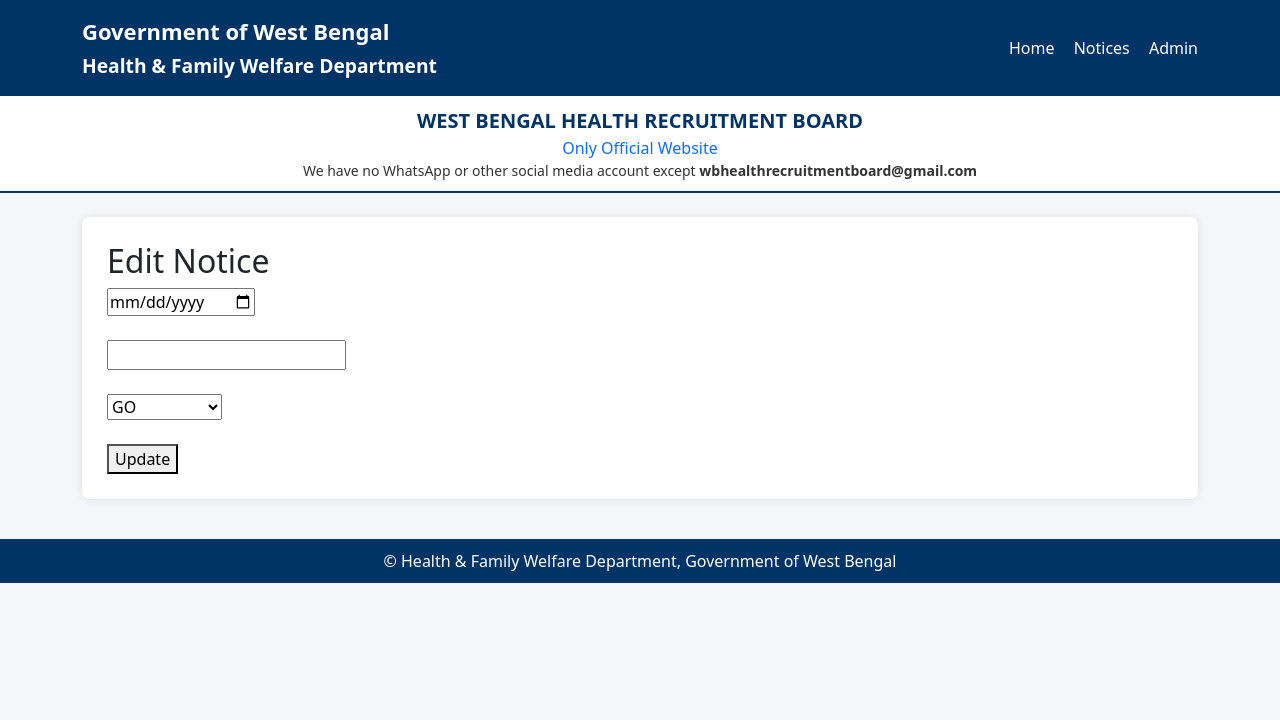
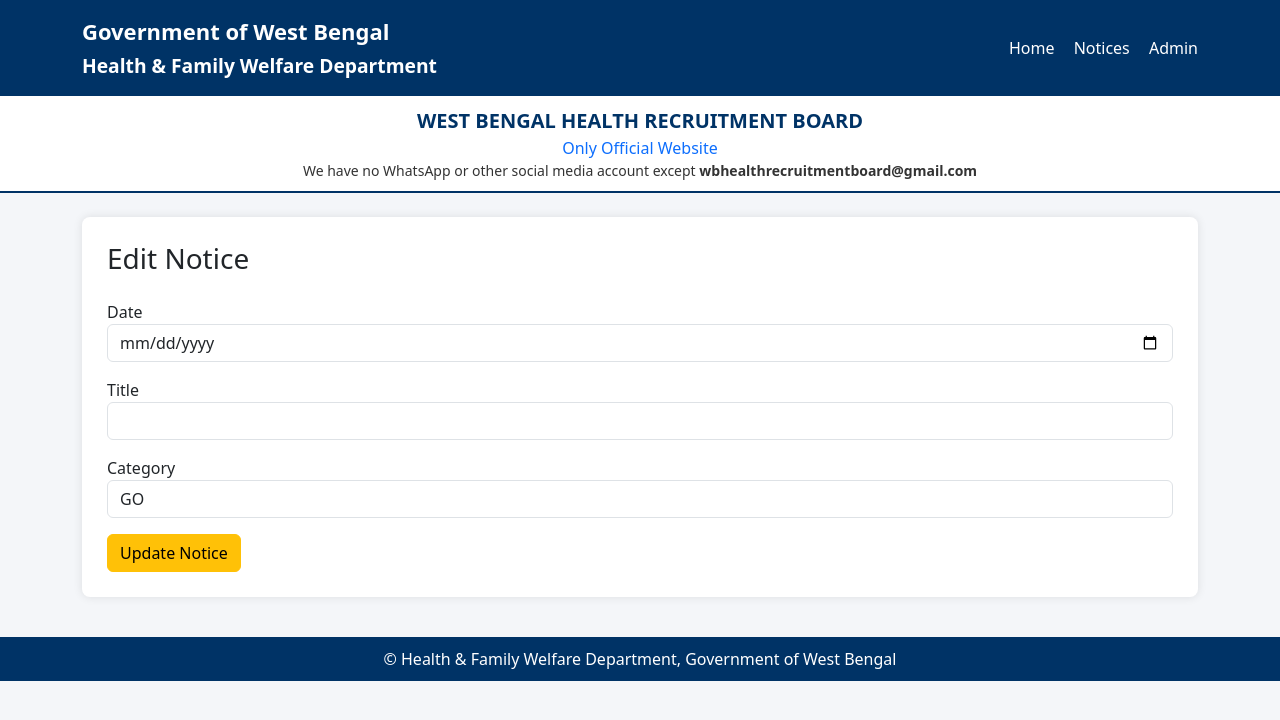
Before and after one commit to Surajit54/HFW, a Flask app: template templates/edit_notice.html in a window 1280 px wide. Shown: the top 720 px of the page. Run offline with Flask 3, Linux system fonts and the light colour scheme; the template is opened without the code that fills it, so the values that code supplies are empty.

Commit message:
Update edit_notice.html

```diff
--- a/templates/edit_notice.html
+++ b/templates/edit_notice.html
@@ -1,20 +1,66 @@
 {% extends "base.html" %}
 {% block content %}
 
-<h2>Edit Notice</h2>
+<h3 class="mb-4">Edit Notice</h3>
 
 <form method="POST">
-    <input type="date" name="date" value="{{ notice[2] }}" required><br><br>
 
-    <input type="text" name="title" value="{{ notice[1] }}" required><br><br>
+<div class="mb-3">
+<label>Date</label>
+<input type="date"
+name="date"
+value="{{ notice.date }}"
+class="form-control"
+required>
+</div>
 
-    <select name="category">
-        <option value="GO" {% if notice[3]=='GO' %}selected{% endif %}>GO</option>
-        <option value="Recruitment" {% if notice[3]=='Recruitment' %}selected{% endif %}>Recruitment</option>
-        <option value="Result" {% if notice[3]=='Result' %}selected{% endif %}>Result</option>
-    </select><br><br>
+<div class="mb-3">
+<label>Title</label>
+<input type="text"
+name="title"
+value="{{ notice.title }}"
+class="form-control"
+required>
+</div>
 
-    <button type="submit">Update</button>
+<div class="mb-3">
+<label>Category</label>
+
+<select name="category" class="form-control">
+
+<option value="GO"
+{% if notice.category=='GO' %}selected{% endif %}>
+GO
+</option>
+
+<option value="Recruitment"
+{% if notice.category=='Recruitment' %}selected{% endif %}>
+Recruitment
+</option>
+
+<option value="Result"
+{% if notice.category=='Result' %}selected{% endif %}>
+Result
+</option>
+
+<option value="Tender"
+{% if notice.category=='Tender' %}selected{% endif %}>
+Tender
+</option>
+
+<option value="General"
+{% if notice.category=='General' %}selected{% endif %}>
+General
+</option>
+
+</select>
+
+</div>
+
+<button class="btn btn-warning">
+Update Notice
+</button>
+
 </form>
 
 {% endblock %}
```
